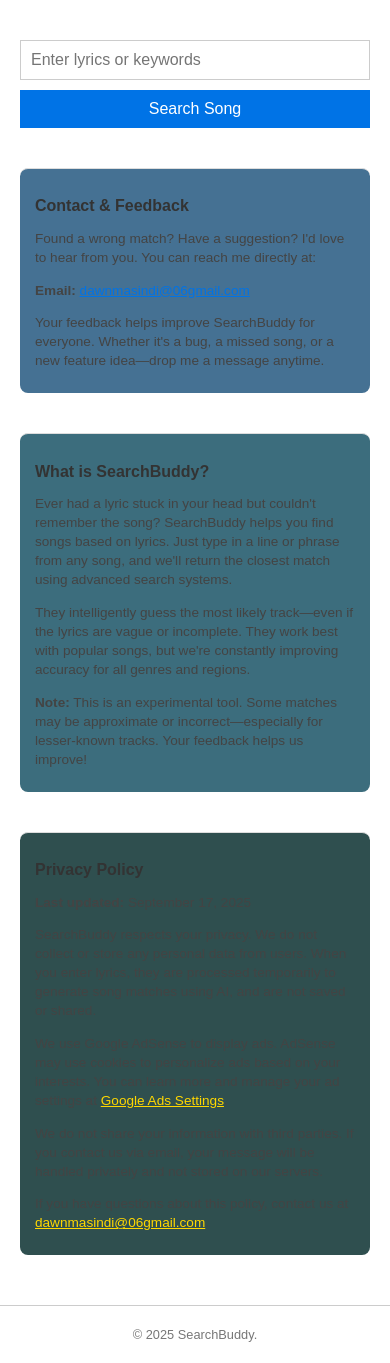
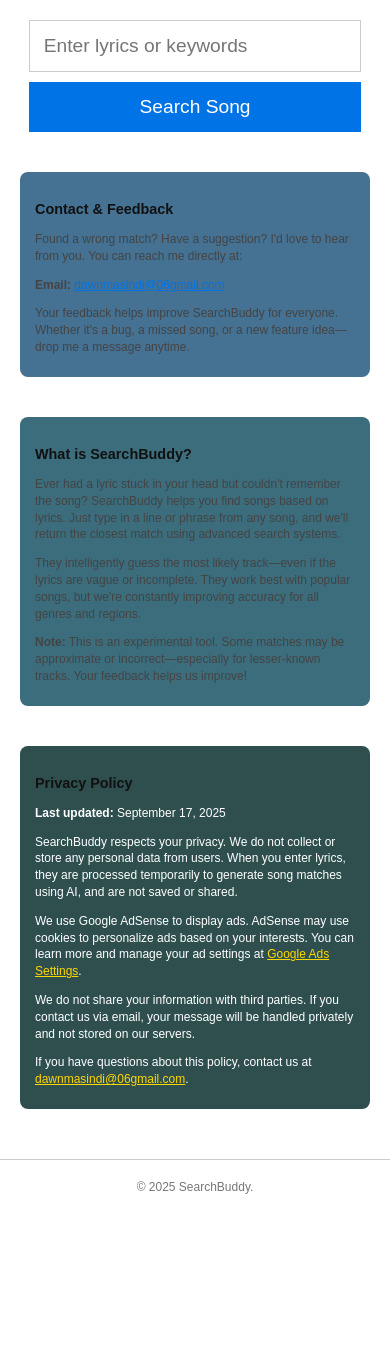
Before and after one commit to 54856132/searchbuddy-app, a Flask app: page / in a window 390 px wide. Shown: the part 70-1433 px from the top of the page. After the commit the page ends 1264 px from the top, so only its background shows below. Run offline with Flask 3, Linux system fonts and the light colour scheme.

Commit message:
Update style.css

```diff
--- a/Static/style.css
+++ b/Static/style.css
@@ -1,10 +1,10 @@
-/* static/style.css */
 body {
     font-family: Arial, sans-serif;
-    background-color: #ffffff;
+    background-color: #fff;
     margin: 0;
     padding: 0;
     text-align: center;
+    color: #222;
 }
 
 header {
@@ -14,33 +14,35 @@
 
 h1 {
     font-size: 2rem;
-    color: #222;
     margin: 0;
 }
 
 main {
     padding: 20px;
-    max-width: 600px;
+    max-width: 700px;
     margin: auto;
+    text-align: center;
 }
 
 form {
-    margin-top: 20px;
+    margin-bottom: 20px;
 }
 
 input[type="text"] {
-    width: 100%;
-    padding: 12px;
-    font-size: 1.1rem;
+    width: 95%;
+    max-width: 600px;
+    padding: 16px;
+    font-size: 1.4rem;
     border: 1px solid #ccc;
     margin-bottom: 10px;
     box-sizing: border-box;
 }
 
 button {
-    width: 100%;
-    padding: 12px;
-    font-size: 1.1rem;
+    width: 95%;
+    max-width: 600px;
+    padding: 16px;
+    font-size: 1.3rem;
     background-color: #0073e6;
     color: white;
     border: none;
@@ -52,33 +54,35 @@
 }
 
 .result-message {
-    margin-top: 20px;
-    padding: 12px;
+    margin: 20px auto;
+    padding: 14px;
     background-color: #f0f8ff;
     border: 1px solid #99c2ff;
     color: #003366;
     font-weight: bold;
+    max-width: 600px;
 }
 
 section {
-    margin-top: 20px;
-    padding: 12px;
-    background-color: #f9f9f9;
-    border-top: 1px solid #ddd;
-    font-size: 0.95rem;
+    margin-top: 15px;
+    padding: 8px;
+    font-size: 0.85rem;
+    line-height: 1.4;
+    color: #444;
     text-align: left;
+    max-width: 600px;
+    margin-left: auto;
+    margin-right: auto;
 }
 
 section h2 {
-    font-size: 1.1rem;
-    margin-bottom: 8px;
-    color: #333;
+    font-size: 1rem;
+    margin-bottom: 6px;
+    color: #111;
 }
 
 section p {
-    margin-bottom: 8px;
-    line-height: 1.4;
-    color: #444;
+    margin-bottom: 6px;
 }
 
 a {
@@ -88,10 +92,11 @@
 
 footer {
     margin-top: 30px;
-    font-size: 0.85rem;
+    font-size: 0.8rem;
     color: #777;
     padding: 10px;
     border-top: 1px solid #ccc;
+    text-align: center;
 }
 
 /* Mobile tweaks */
@@ -102,30 +107,30 @@
 
     input[type="text"],
     button {
-        font-size: 1rem;
-        padding: 10px;
+        font-size: 1.2rem;
+        padding: 14px;
     }
 
     .result-message {
         font-size: 0.95rem;
-        padding: 10px;
+        padding: 12px;
     }
 
     section {
-        padding: 10px;
+        font-size: 0.8rem;
+        padding: 6px;
+    }
+
+    section h2 {
         font-size: 0.9rem;
     }
 
-    section h2 {
-        font-size: 1rem;
-    }
-
     section p {
-        font-size: 0.85rem;
+        font-size: 0.75rem;
     }
 
     footer {
-        font-size: 0.8rem;
+        font-size: 0.75rem;
         padding: 8px;
     }
 }
```
